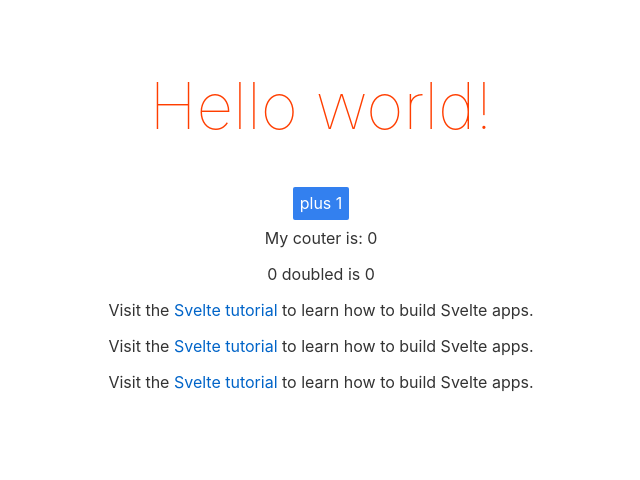
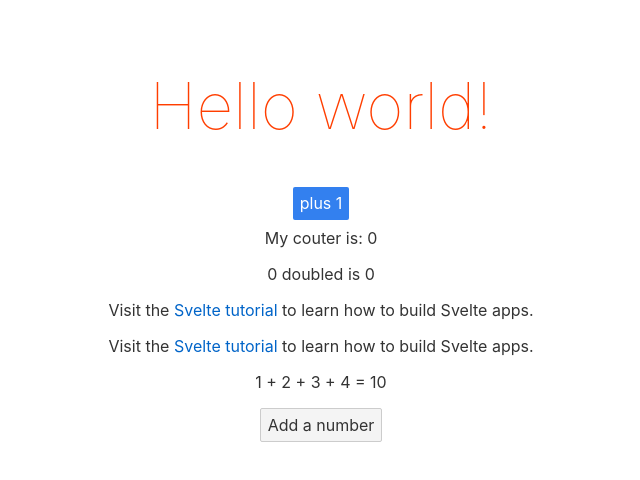
Before and after one commit to tankred/svelte-lab, a Svelte app: page / in a window 1280 px wide. Shown: the top 480 px of the page, without its empty margins (319-959 px from the left). Built offline with nearby package versions, Linux system fonts and the light colour scheme.

Commit message:
Update arrays
	modified:   CHANGELOG.md
	modified:   src/App.svelte
	new file:   src/Updatearrays.svelte

```diff
--- a/src/App.svelte
+++ b/src/App.svelte
@@ -1,6 +1,8 @@
 <script>
 	import Counter from "./Counter.svelte";
 	export let name;
+  import Updatearrays from "./Updatearrays.svelte";
+
 </script>
 
 <main>
@@ -8,7 +10,7 @@
 	<Counter />
 	<p>Visit the <a href="https://svelte.dev/tutorial">Svelte tutorial</a> to learn how to build Svelte apps.</p>
 	<p>Visit the <a href="https://svelte.dev/tutorial">Svelte tutorial</a> to learn how to build Svelte apps.</p>
-	<p>Visit the <a href="https://svelte.dev/tutorial">Svelte tutorial</a> to learn how to build Svelte apps.</p>
+	<Updatearrays />
 </main>
 
 <style>
--- /dev/null
+++ b/src/Updatearrays.svelte
@@ -0,0 +1,15 @@
+<script>
+	let numbers = [1, 2, 3, 4];
+
+	function addNumber() {
+		numbers = [...numbers, numbers.length + 1];
+	}
+
+	$: sum = numbers.reduce((t, n) => t + n, 0);
+</script>
+
+<p>{numbers.join(' + ')} = {sum}</p>
+
+<button on:click={addNumber}>
+	Add a number
+</button>
```
Also changed, not shown: 1 other file (tests, documents, lock files or other folders).
